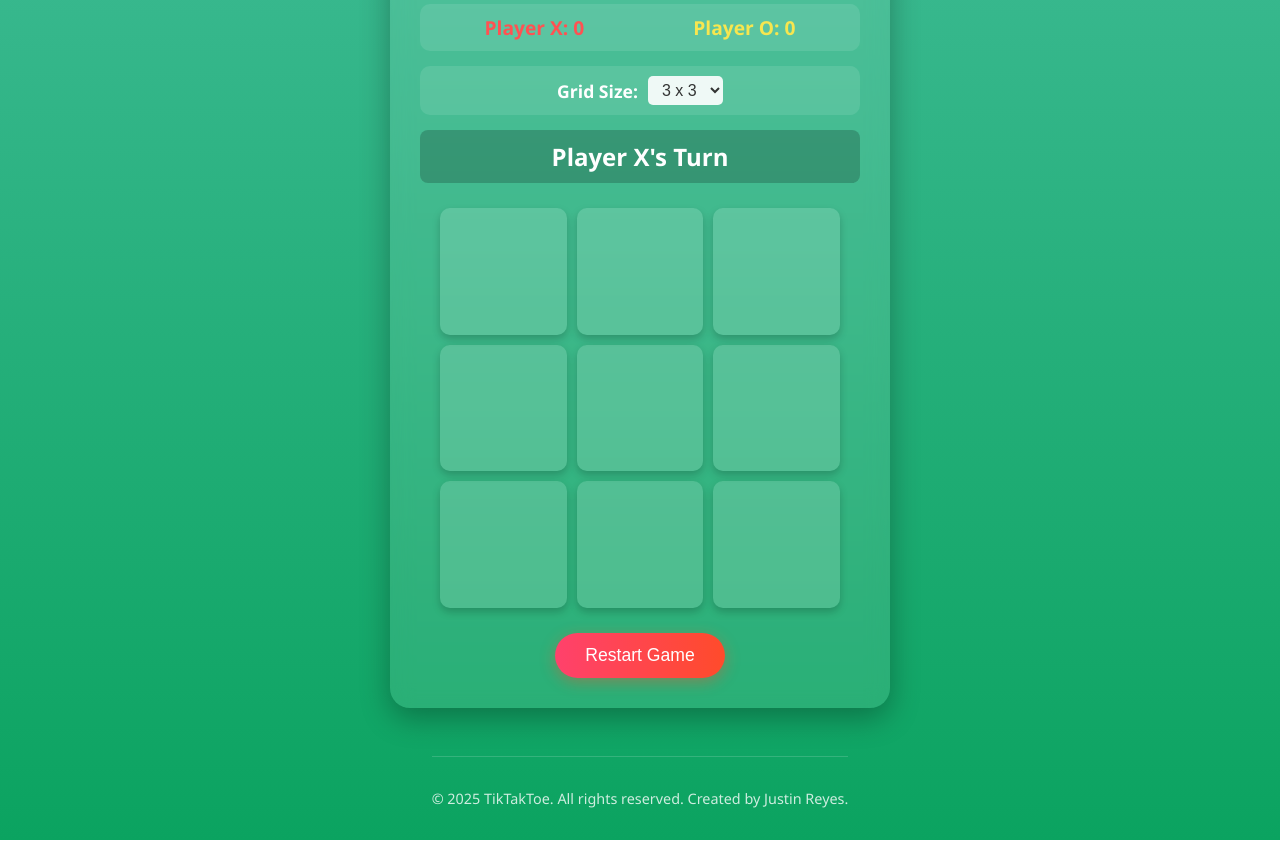
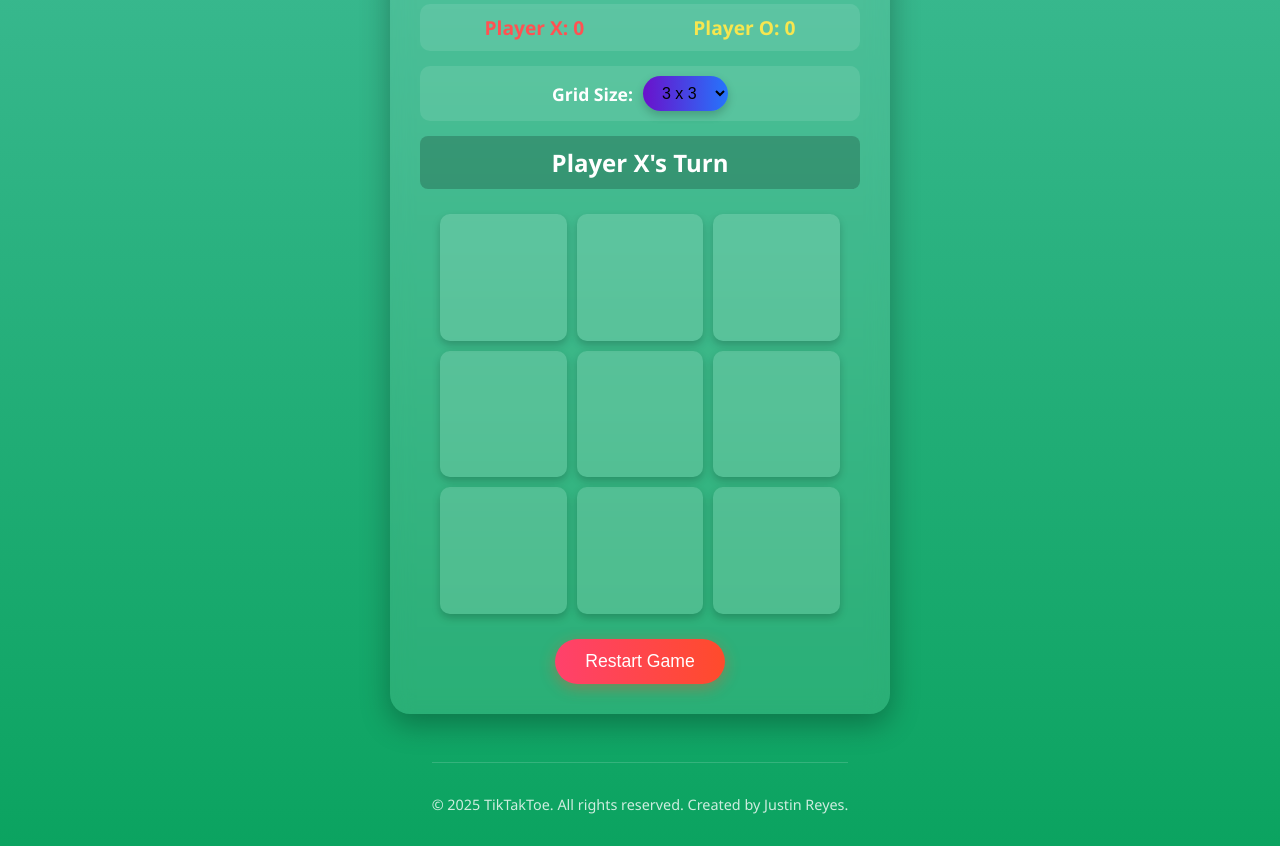
Before and after one commit to JustinReyes28/TikTakToe, a plain HTML site: page index.html in a window 1280 px wide. Shown: the part 101-947 px from the top of the page. Drawn offline with Linux system fonts and the light colour scheme.

Commit message:
change the grid size oicker design

```diff
--- a/styles.css
+++ b/styles.css
@@ -195,14 +195,28 @@ h1 {
 }
 
 .setting select {
-    padding: 5px 10px;
-    border-radius: 5px;
+    padding: 8px 15px;
+    border-radius: 25px;
+    /* More rounded */
     border: none;
     font-size: 1rem;
-    background: rgba(255, 255, 255, 0.9);
-    color: #333;
+    background: linear-gradient(to right, #6a11cb 0%, #2575fc 100%);
+    /* Gradient background */
+    color: rgb(0, 0, 0);
+    /* White text for contrast */
     cursor: pointer;
     outline: none;
+    box-shadow: 0 4px 10px rgba(0, 0, 0, 0.2);
+    /* Subtle shadow */
+    transition: all 0.3s ease;
+    /* Smooth transitions */
+}
+
+.setting select:hover {
+    transform: translateY(-2px);
+    /* Lift effect on hover */
+    box-shadow: 0 6px 12px rgba(0, 0, 0, 0.3);
+    /* Enhanced shadow on hover */
 }
 
 @media (max-width: 500px) {
```
